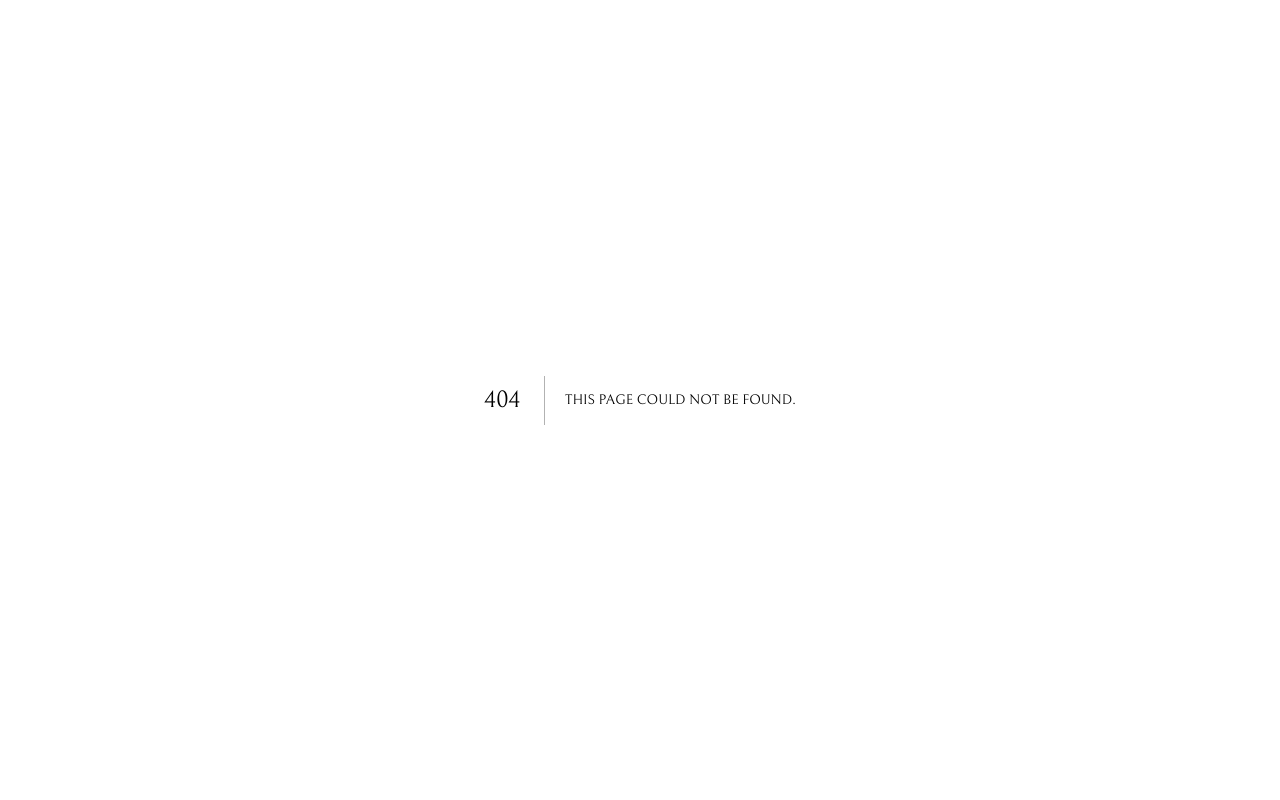
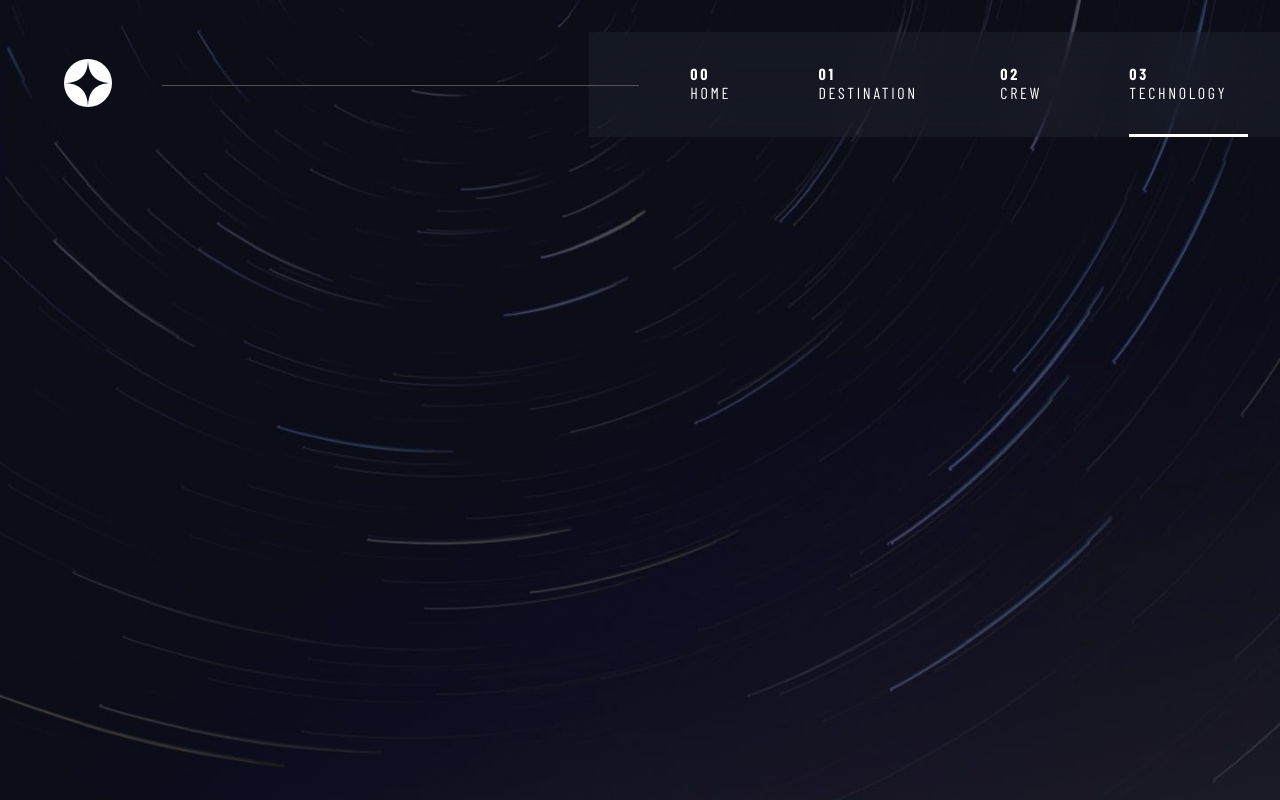
Before and after one commit to Kaamos88/Space-tourism, a Next.js app: page /technology in a window 1280 px wide. Before the commit this address had no page. Built offline with nearby package versions, Linux system fonts and the light colour scheme.

Commit message:
Navigation working + pages

```diff
--- a/components/Nav.js
+++ b/components/Nav.js
@@ -1,6 +1,13 @@
+import Link from "next/link";
+import { useState } from "react";
 import s from "../styles/Nav.module.scss";
 
-const Nav = () => {
+const Nav = ({ home, destination, crew, technology }) => {
+  const nav00 = home ? s.active : "";
+  const nav01 = destination ? s.active : "";
+  const nav02 = crew ? s.active : "";
+  const nav03 = technology ? s.active : "";
+
   return (
     <div className={s.container}>
       <div className={s.icon}>
@@ -17,10 +24,34 @@ const Nav = () => {
       <div className={s.vl}></div>
       <nav className={s.navContainer}>
         <ul className={s.navBar}>
-          <li><span>00</span> Home</li>
-          <li><span>01</span> Destination</li>
-          <li><span>02</span> Crew</li>
-          <li><span>03</span> Technology</li>
+          <Link href="/">
+            <li className={nav00}>
+              <a>
+                <span>00</span> Home
+              </a>
+            </li>
+          </Link>
+          <Link href="/destination">
+            <li className={nav01}>
+              <a>
+                <span>01</span> Destination
+              </a>
+            </li>
+          </Link>
+          <Link href="/crew">
+            <li className={nav02}>
+              <a>
+                <span>02</span> Crew
+              </a>
+            </li>
+          </Link>
+          <Link href="/technology">
+            <li className={nav03}>
+              <a>
+                <span>03</span> Technology
+              </a>
+            </li>
+          </Link>
         </ul>
       </nav>
     </div>
--- /dev/null
+++ b/pages/technology.js
@@ -0,0 +1,13 @@
+import Head from "next/head";
+import s from "../styles/Pages.module.scss";
+import Nav from "../components/Nav";
+
+const technology = () => {
+  return (
+    <div className={`${s.app} ${s.technology}`}>
+      <Nav technology={true} />
+    </div>
+  );
+};
+
+export default technology;
--- a/styles/Home.module.scss
+++ /dev/null
@@ -1,8 +0,0 @@
-@import 'variables';
-
-.app {
-  background-image: url(../public/assets/home/background-home-desktop.jpg);
-  background-size: cover;
-  width: 100vw;
-  height: 100vh;
-}
--- a/styles/Nav.module.scss
+++ b/styles/Nav.module.scss
@@ -18,6 +18,9 @@
   margin: 0;
   display: flex;
   padding-left: 10%;
+  .active {
+    border-bottom: 3px solid #fff;
+  }
   li {
     cursor: pointer;
     text-transform: uppercase;
@@ -27,12 +30,8 @@
     padding: 2rem 0;
     margin: 0 2rem;
     border-bottom: 3px solid transparent;
-    &:first-child {
-      border-bottom: 3px solid #fff;
-    }
-    &:hover{
+    &:hover:not(.active){
       border-bottom: 3px solid rgb(194, 194, 194);
-
     }
   }
   span{
--- /dev/null
+++ b/styles/Pages.module.scss
@@ -0,0 +1,23 @@
+@import 'variables';
+
+.app {
+  background-size: cover;
+  width: 100vw;
+  height: 100vh;
+}
+
+.home {
+  background-image: url(../public/assets/home/background-home-desktop.jpg);
+}
+
+.destination {
+  background-image: url(../public/assets/destination/background-destination-desktop.jpg);
+}
+
+.crew {
+  background-image: url(../public/assets/crew/background-crew-desktop.jpg);
+}
+
+.technology {
+  background-image: url(../public/assets/technology/background-technology-desktop.jpg);
+}
--- a/styles/_variables.scss
+++ b/styles/_variables.scss
@@ -5,3 +5,4 @@ $text-color: #fff;
 $font-prime: 'Bellefair', serif;
 $font-second: 'Barlow Condensed', sans-serif;
 $font-second-bold: 'Barlow Condensed Bold', sans-serif;
+$body-text: 'Barlow Condensed Thin', sans-serif;
--- a/styles/globals.scss
+++ b/styles/globals.scss
@@ -43,6 +43,7 @@ h4 {
 }
 
 h5 {
+  margin: 0;
   font-size: 1.75rem;
   font-family: $font-second;
   font-weight: 400;
@@ -71,3 +72,10 @@ h5 {
   font-weight: normal;
   font-style: normal;
 }
+
+@font-face {
+  font-family: 'Barlow Condensed Thin';
+  src: url(../public/assets/fonts/BarlowCondensed-Thin.ttf);
+  font-weight: normal;
+  font-style: normal;
+}
```
Also changed, not shown: components/Main.js (+6 -6 lines), pages/crew.js (added, +13 -0 lines), pages/destination.js (added, +13 -0 lines), pages/index.js (+3 -4 lines), styles/Main.module.scss (+20 -10 lines), public/assets/fonts/BarlowCondensed-Thin.ttf (added).
